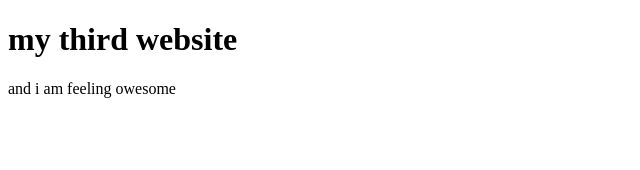
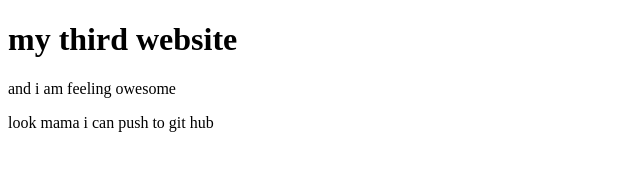
Before and after one commit to jhanker/my-third-website, a plain HTML site: page index.html in a window 1280 px wide. Shown: the whole page, without its empty margins (0-640 px from the left). Drawn offline with Linux system fonts and the light colour scheme.

Commit message:
learned github

```diff
--- a/index.html
+++ b/index.html
@@ -8,5 +8,6 @@
 <body>
     <h1>my third website</h1>
     <p>and i am feeling owesome</p>
+    <p>look mama i can push to git hub</p>
 </body>
 </html>
```
